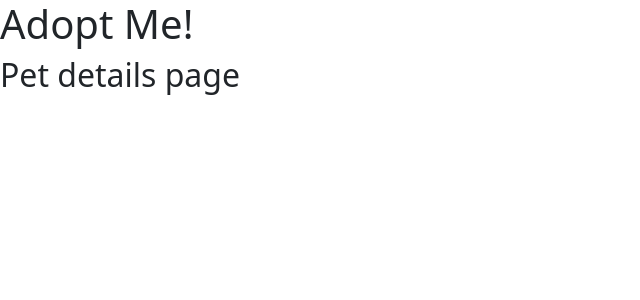
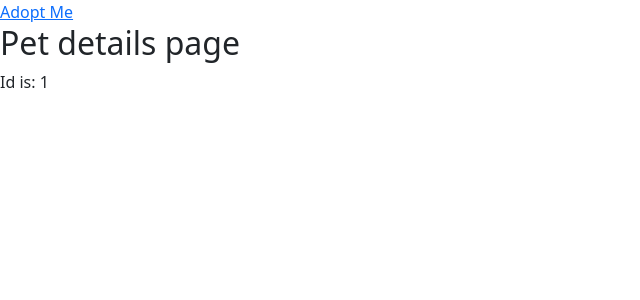
Before and after one commit to notyeninja/react-sandbox, a React (Vite) app: page /details/1 in a window 1280 px wide. Shown: the top 300 px of the page, without its empty margins (0-640 px from the left). Built offline with nearby package versions, Linux system fonts and the light colour scheme.

Commit message:
routing - react-router - Replaced a tag with Link tag. This is better as we can avoid full page refresh

```diff
--- a/src/App.jsx
+++ b/src/App.jsx
@@ -1,13 +1,15 @@
 import React from "react";
 import { createRoot } from "react-dom/client";
-import { BrowserRouter, Routes, Route } from "react-router-dom";
+import { BrowserRouter, Routes, Route, Link } from "react-router-dom";
 import SearchPets from "./SearchPets";
 import PetDetails from "./PetDetails";
 
 const App = () => {
   return (
     <BrowserRouter>
-      <h1>Adopt Me!</h1>
+      <header>
+        <Link to="/">Adopt Me</Link>
+      </header>
       <Routes>
         <Route path="/details/:id" element={<PetDetails />} />
         <Route path="/" element={<SearchPets />} />
--- a/src/Pet.jsx
+++ b/src/Pet.jsx
@@ -13,10 +13,9 @@ const Pet = (props) => {
         <p className="card-subtitle text-body-secondary">
           {props.animal} - {props.breed}
         </p>
-
-        <a href={`/details/${props.id}`} className="btn btn-primary">
-          Deails
-        </a>
+        <Link to={`/details/${props.id}`} className="btn btn-primary">
+          Details
+        </Link>
       </div>
     </div>
   );
--- a/src/PetDetails.jsx
+++ b/src/PetDetails.jsx
@@ -1,7 +1,12 @@
+import { useParams } from "react-router-dom";
+
 const PetDetails = () => {
+  const { id } = useParams();
+
   return (
     <div>
       <h2>Pet details page</h2>
+      <p>Id is: {id}</p>
     </div>
   );
 };
```
